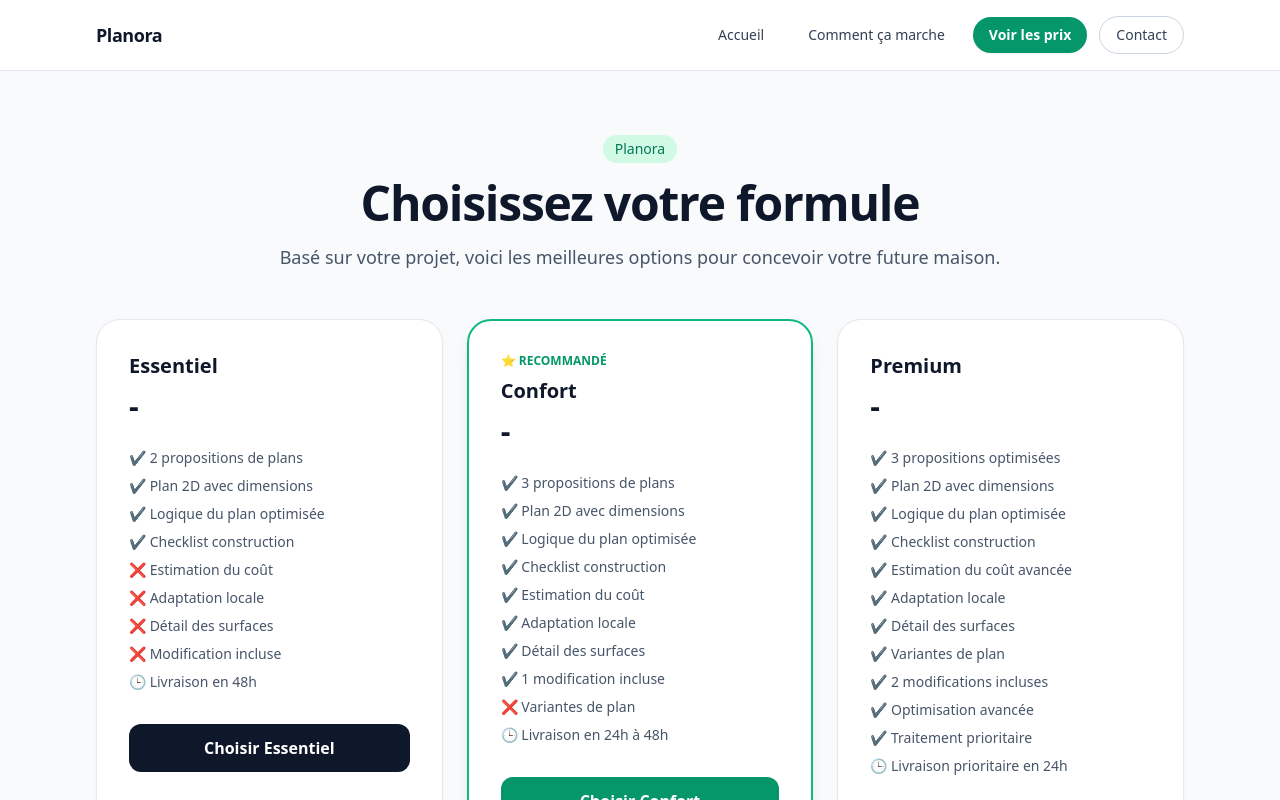
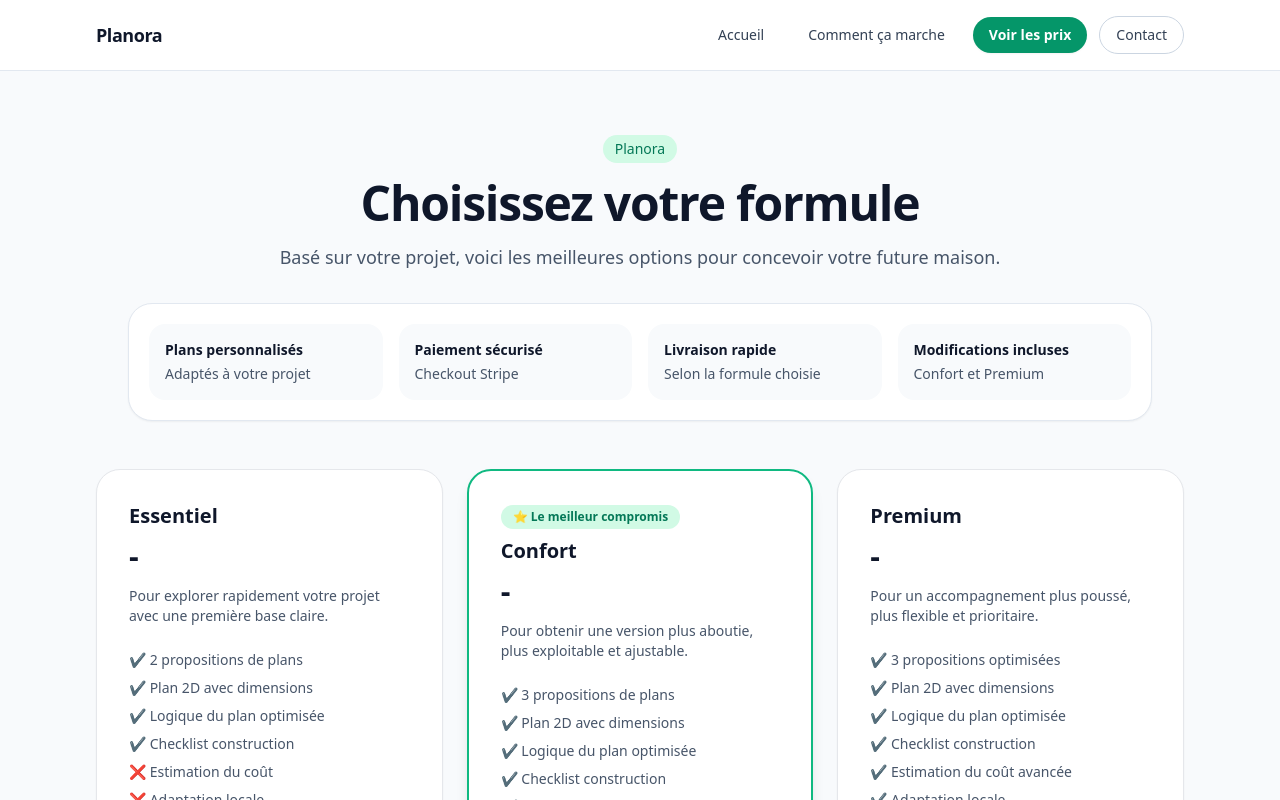
Before and after one commit to Sorel91/plan-africa-app, a Next.js app: page /offers in a window 1280 px wide. Shown: the top 800 px of the page. Built offline with nearby package versions, Linux system fonts and the light colour scheme; no server answers; the database is empty.

Commit message:
Update page.js

```diff
--- a/app/offers/page.js
+++ b/app/offers/page.js
@@ -76,11 +76,36 @@ export default function OffersPage() {
           </p>
         </div>
 
+        {/* RÉASSURANCE */}
+        <div className="mx-auto mt-8 max-w-5xl rounded-3xl border border-slate-200 bg-white p-5 shadow-sm">
+          <div className="grid gap-4 text-sm text-slate-600 sm:grid-cols-4">
+            <div className="rounded-2xl bg-slate-50 p-4">
+              <p className="font-semibold text-slate-900">Plans personnalisés</p>
+              <p className="mt-1">Adaptés à votre projet</p>
+            </div>
+            <div className="rounded-2xl bg-slate-50 p-4">
+              <p className="font-semibold text-slate-900">Paiement sécurisé</p>
+              <p className="mt-1">Checkout Stripe</p>
+            </div>
+            <div className="rounded-2xl bg-slate-50 p-4">
+              <p className="font-semibold text-slate-900">Livraison rapide</p>
+              <p className="mt-1">Selon la formule choisie</p>
+            </div>
+            <div className="rounded-2xl bg-slate-50 p-4">
+              <p className="font-semibold text-slate-900">Modifications incluses</p>
+              <p className="mt-1">Confort et Premium</p>
+            </div>
+          </div>
+        </div>
+
         <div className="mt-12 grid gap-6 lg:grid-cols-3">
           {/* ESSENTIEL */}
           <div className="rounded-3xl border bg-white p-8 shadow-sm">
             <h3 className="text-xl font-semibold">{basic?.label || "Essentiel"}</h3>
             <p className="mt-2 text-3xl font-bold">{euro(basic?.amount)}</p>
+            <p className="mt-3 text-sm text-slate-600">
+              Pour explorer rapidement votre projet avec une première base claire.
+            </p>
 
             <ul className="mt-6 space-y-2 text-sm text-slate-600">
               <li>✔ 2 propositions de plans</li>
@@ -103,13 +128,16 @@ export default function OffersPage() {
           </div>
 
           {/* CONFORT */}
-          <div className="rounded-3xl border-2 border-emerald-500 bg-white p-8 shadow-lg">
-            <div className="mb-2 text-xs font-semibold text-emerald-600">
-              ⭐ RECOMMANDÉ
+          <div className="relative rounded-3xl border-2 border-emerald-500 bg-white p-8 shadow-lg">
+            <div className="mb-2 inline-flex rounded-full bg-emerald-100 px-3 py-1 text-xs font-semibold text-emerald-700">
+              ⭐ Le meilleur compromis
             </div>
 
             <h3 className="text-xl font-semibold">{standard?.label || "Confort"}</h3>
             <p className="mt-2 text-3xl font-bold">{euro(standard?.amount)}</p>
+            <p className="mt-3 text-sm text-slate-600">
+              Pour obtenir une version plus aboutie, plus exploitable et ajustable.
+            </p>
 
             <ul className="mt-6 space-y-2 text-sm text-slate-600">
               <li>✔ 3 propositions de plans</li>
@@ -136,6 +164,9 @@ export default function OffersPage() {
           <div className="rounded-3xl border bg-white p-8 shadow-sm">
             <h3 className="text-xl font-semibold">{premium?.label || "Premium"}</h3>
             <p className="mt-2 text-3xl font-bold">{euro(premium?.amount)}</p>
+            <p className="mt-3 text-sm text-slate-600">
+              Pour un accompagnement plus poussé, plus flexible et prioritaire.
+            </p>
 
             <ul className="mt-6 space-y-2 text-sm text-slate-600">
               <li>✔ 3 propositions optimisées</li>
```
